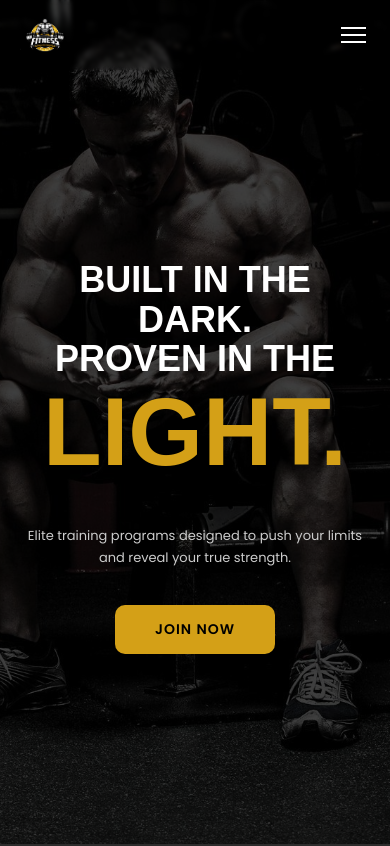
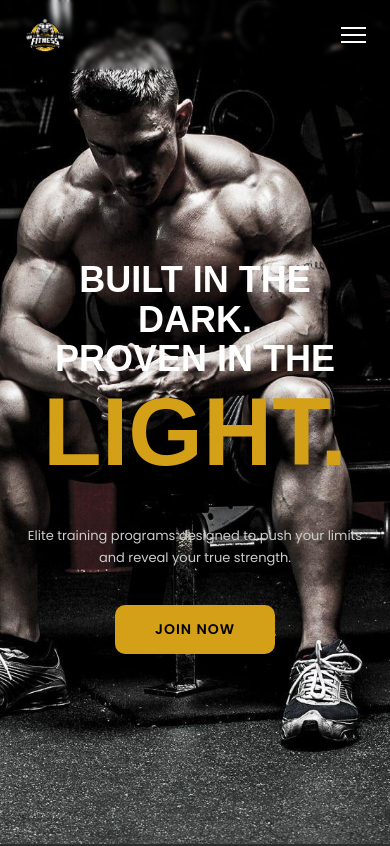
Before and after one commit to SanjanaThilakasiri/Fitness-Sports-Center, a React (Vite) app: page / in a window 390 px wide. Shown: the top 846 px of the page. Built offline with nearby package versions, Linux system fonts and the light colour scheme.

Commit message:
removing overlay on hero section

```diff
--- a/src/App.css
+++ b/src/App.css
@@ -159,11 +159,7 @@ body {
   background-repeat: no-repeat;
 }
 
-.hero-overlay {
-  position: absolute;
-  inset: 0;
-  background: linear-gradient(to right, rgba(0,0,0,0.85) 20%, rgba(0,0,0,0.3) 20%);
-}
+
 
 .hero-content {
   position: relative;
@@ -223,9 +219,6 @@ body {
     background-position: right center;
   }
 
-  .hero-overlay {
-    background: rgba(0, 0, 0, 0.75);
-  }
 
   .hero-content {
     padding: 0 20px;
```
